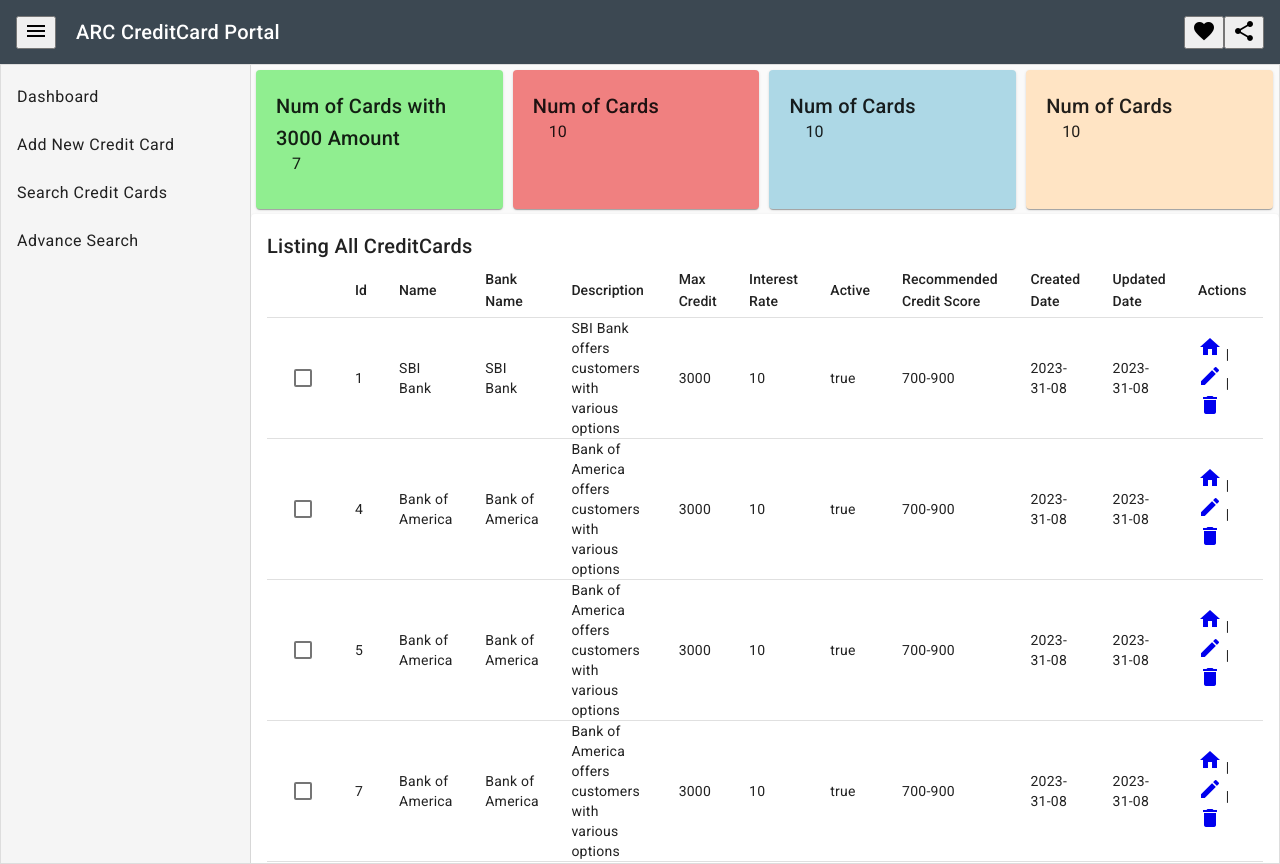
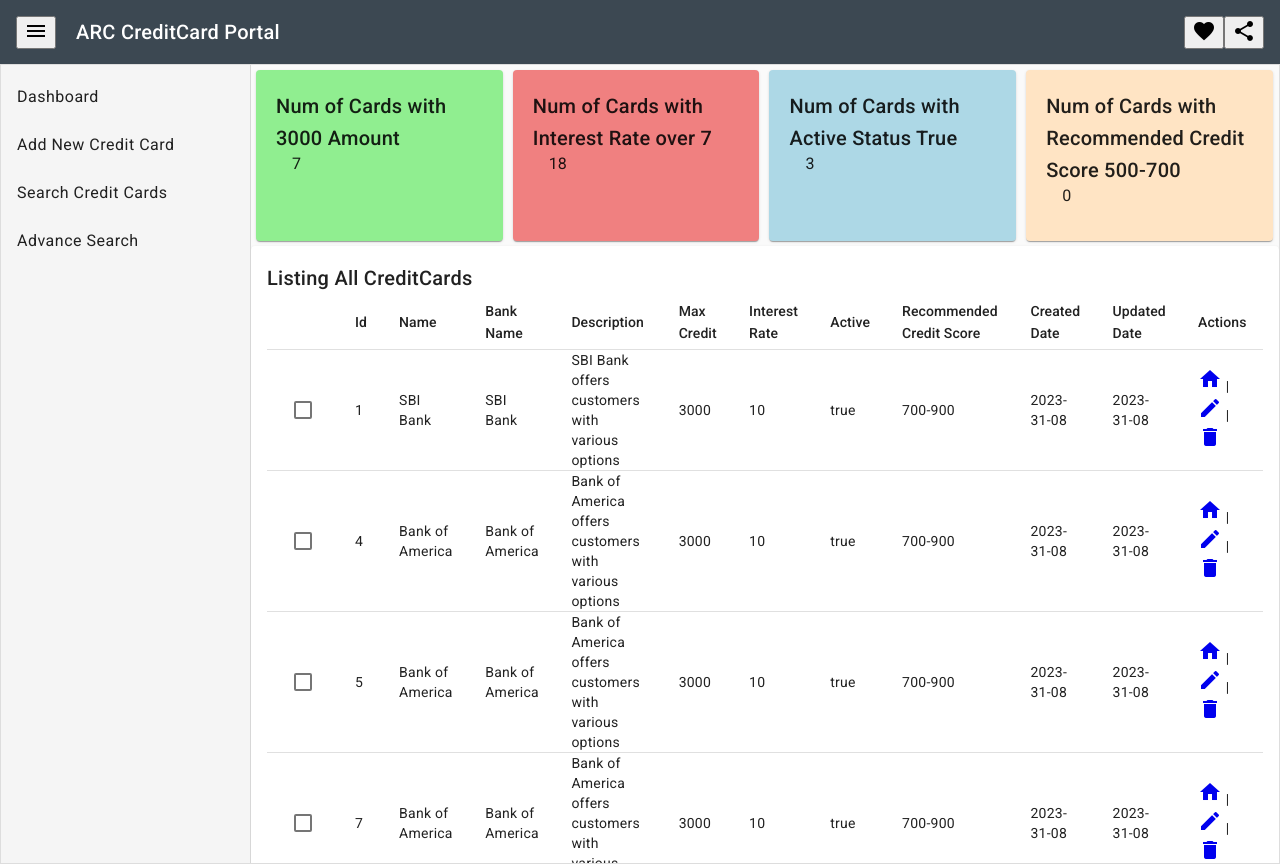
Before and after one commit to krisnee/CreditCardAdmin, an Angular app: page /creditcards in a window 1280 px wide. Built offline with nearby package versions, Linux system fonts and the light colour scheme; data requests are answered from the project's data file.

Commit message:
CreditCardServiceAndOtherFixes

```diff
--- a/src/app/creditcards/add/add.component.ts
+++ b/src/app/creditcards/add/add.component.ts
@@ -13,7 +13,7 @@ export class AddComponent {
 
   private subscription: Subscription | undefined;
 
-  constructor(private creditcardsService: CreditcardsService,
+  constructor(private creditCardsService: CreditcardsService,
     private router: Router) {
   }
 
@@ -24,10 +24,8 @@ export class AddComponent {
       description: "",
       maxCredit: 5000,
       interestRate: 12,
-      introOffer: true,
       active: true,
       recommendedCreditScore: "100-500",
-      numberOfApplications: 1,
       annualFee: 12,
       termsAndConditions: "Terms and Conditions for the Credit Card",
       createdDate: Date(),
@@ -35,9 +33,9 @@ export class AddComponent {
     }
 
   saveCreditCard() {
-    this.subscription = this.creditcardsService.createCreditCard(this.newCreditCard).subscribe(data => {
+    this.subscription = this.creditCardsService.createCreditCard(this.newCreditCard).subscribe(data => {
       alert("Credit Card Added");
-      this.router.navigate(['/creditcards']);
+      this.router.navigate(['creditcards']);
     })
   }
   ngOnDestroy(){
--- a/src/app/creditcards/creditcards.component.html
+++ b/src/app/creditcards/creditcards.component.html
@@ -5,18 +5,18 @@
     </mat-card>
 
     <mat-card class="mat-card count-card bg-warning">
-      <mat-card-title>Num of Cards</mat-card-title>
-      <mat-card-content>10</mat-card-content>
+      <mat-card-title>Num of Cards with Interest Rate over 7</mat-card-title>
+      <mat-card-content>{{creditCardMaximumInterest}}</mat-card-content>
     </mat-card>
 
     <mat-card class="mat-card count-card bg-info">
-      <mat-card-title>Num of Cards</mat-card-title>
-      <mat-card-content>10</mat-card-content>
+      <mat-card-title>Num of Cards with Active Status True</mat-card-title>
+      <mat-card-content>{{creditCardActive}}</mat-card-content>
     </mat-card>
 
     <mat-card class="mat-card count-card bg-primary">
-      <mat-card-title>Num of Cards</mat-card-title>
-      <mat-card-content>10</mat-card-content>
+      <mat-card-title>Num of Cards with Recommended Credit Score 500-700</mat-card-title>
+      <mat-card-content>{{creditCardRecommendedCreditScore}}</mat-card-content>
     </mat-card>
   </div>
 
@@ -103,6 +103,6 @@
       <tr mat-header-row *matHeaderRowDef="displayColumns"></tr>
       <tr mat-row *matRowDef="let row; columns: displayColumns"></tr>
     </table>
-    <mat-paginator [pageSizeOptions]="[5, 10, 15, 20]"></mat-paginator>
+    <mat-paginator [pageSizeOptions]="[5, 10, 15, 20]" showFirstLastButtons></mat-paginator>
   </mat-card-content>
 </mat-card>
--- a/src/app/creditcards/creditcards.component.ts
+++ b/src/app/creditcards/creditcards.component.ts
@@ -18,11 +18,11 @@ export class CreditcardsComponent {
 
   creditCardMaximumAmount: number = 0;
   creditCardMaximumInterest: number = 0;
-  creditCardReccomendedCreditScore: number = 0;
+  creditCardRecommendedCreditScore: number = 0;
   creditCardActive: number = 0;
 
-  constructor(private creditcardsService: CreditcardsService) {
-    this.creditcardsService.getCreditCards().subscribe((data:CreditCard[]) => {
+  constructor(private creditCardsService: CreditcardsService) {
+    this.creditCardsService.getCreditCards().subscribe((data:CreditCard[]) => {
       this.creditcards = data;
 
       this.dataSource = new MatTableDataSource(this.creditcards);
@@ -48,10 +48,9 @@ export class CreditcardsComponent {
     this.selection.toggle(row as never);
   }
   calculateMetrics() {
-    console.log(this.creditcards)
     this.creditCardMaximumAmount = this.creditcards.filter(card => card.maxCredit > 3000).length;
-    this.creditCardMaximumInterest = this.creditcards.filter(card => card.interestRate < 11.5).length;
-    this.creditCardReccomendedCreditScore = this.creditcards.filter(card => card.recommendedCreditScore == "500-700").length;
+    this.creditCardMaximumInterest = this.creditcards.filter(card => card.interestRate > 7).length;
+    this.creditCardRecommendedCreditScore = this.creditcards.filter(card => card.recommendedCreditScore == "500-700").length;
     this.creditCardActive = this.creditcards.filter(card => card.active == false).length;
     }
   }
--- a/src/app/creditcards/edit/edit.component.html
+++ b/src/app/creditcards/edit/edit.component.html
@@ -4,6 +4,10 @@
   </mat-card-header>
   <mat-card-content>
     <form [formGroup]="editCreditCardForm" (ngSubmit)="onSubmit()">
+
+      <div class="form-group">
+        <input type="hidden" placeholder="Credit Card Name" formControlName="id" value={{creditCardId}}>
+      </div>
 
       <div class="form-group">
         <mat-form-field class="half-width">
--- a/src/app/creditcards/edit/edit.component.ts
+++ b/src/app/creditcards/edit/edit.component.ts
@@ -15,6 +15,8 @@ export class EditComponent {
 
   editCreditCardForm!: FormGroup;
 
+  creditCardId: number = 0;
+
   creditCardData: CreditCard | null = null;
 
   private destroy$ : Subject<void> = new Subject<void>();
@@ -22,9 +24,10 @@ export class EditComponent {
   constructor(private formBuilder: FormBuilder,
     private route: ActivatedRoute,
     private snackBar: MatSnackBar,
-    private creditcardsService: CreditcardsService) {
+    private creditCardsService: CreditcardsService) {
 
       this.editCreditCardForm = this.formBuilder.group({
+        id: [this.creditCardId],
         name: ['', [Validators.required, Validators.minLength(3), Validators.maxLength(20)]],
         bankName: ['', [Validators.required, Validators.minLength(3), Validators.maxLength(20)]],
         description: ['', [Validators.required, Validators.minLength(3), Validators.maxLength(20)]],
@@ -42,9 +45,10 @@ export class EditComponent {
   }
   ngOnInit(){
     const id = parseInt(this.route.snapshot.paramMap.get("id")|| '');
+    this.creditCardId = id;
 
-    if(id !== 0) {
-      this.creditcardsService.getCreditCardById(id)
+    if(id !== 0){
+      this.creditCardsService.getCreditCardById(id)
       .pipe(takeUntil(this.destroy$))
       .subscribe(data => {
         this.creditCardData = data;
@@ -57,17 +61,17 @@ export class EditComponent {
     if(this.editCreditCardForm.valid) {
       const updatedFormData: CreditCard = this.editCreditCardForm.value;
 
-      this.creditcardsService.updateCreditCard(updatedFormData)
+      this.creditCardsService.updateCreditCard(updatedFormData)
       .pipe(takeUntil(this.destroy$))
       .subscribe(() => {
         this.showSuccessMessage("Credit Card Updated Successfully");
-      });
+      })
     }
   }
   showSuccessMessage(message: string) {
     this.snackBar.open(message, 'Close', {
       duration: 3000
-      });
+    })
   }
   ngOnDestory(){
     this.destroy$.next();
--- a/src/app/creditcards/view/view.component.html
+++ b/src/app/creditcards/view/view.component.html
@@ -10,10 +10,11 @@
       <div><strong>CreditCard ID: </strong>{{creditCardDetails.id }}</div>
       <div><strong>Description: </strong>{{creditCardDetails.description }}</div>
       <div><strong>Max Credit: </strong>{{creditCardDetails.maxCredit }}</div>
-      <div><strong>Intereest Rate: </strong>{{creditCardDetails.interestRate }}</div>
+      <div><strong>Interest Rate: </strong>{{creditCardDetails.interestRate }}</div>
       <div><strong>Recommended Credit Score: </strong>{{creditCardDetails.recommendedCreditScore }}</div>
       <div><strong>Created Date: </strong>{{creditCardDetails.createdDate }}</div>
       <div><strong>Updated Date: </strong>{{creditCardDetails.updatedDate }}</div>
+      <div><strong>Active: </strong>{{creditCardDetails.active }} </div>
     </mat-card-content>
   </mat-card>
 </ng-container>
--- a/src/app/creditcards/view/view.component.ts
+++ b/src/app/creditcards/view/view.component.ts
@@ -14,7 +14,7 @@ import { CreditcardsService } from 'src/app/services/creditcards.service';
 export class ViewComponent {
 
   creditCardDetails!: CreditCard;
-  creditCardId!: number;
+  creditCardId!: Number;
 
   private destroy$: Subject<void> = new Subject<void>();
 
@@ -24,11 +24,11 @@ export class ViewComponent {
 
       this.creditCardId = parseInt(this.router.snapshot.paramMap.get("id") || '');
 
-      this.creditCardsService.getCreditCardById(3)
+      this.creditCardsService.getCreditCardById(this.creditCardId)
       .pipe(takeUntil(this.destroy$))
       .subscribe((data: CreditCard) => {
         this.showSuccessMessage("Credit Card Loaded Successfully");
-      this.creditCardDetails = data;
+        this.creditCardDetails = data;
     })
   }
   showSuccessMessage(message: string){
--- a/src/app/models/credit-card.ts
+++ b/src/app/models/credit-card.ts
@@ -5,10 +5,8 @@ export interface CreditCard {
     description: string;
     maxCredit: number;
     interestRate: number;
-    introOffer: boolean;
     active: boolean;
     recommendedCreditScore: string;
-    numberOfApplications: number;
     annualFee: number;
     termsAndConditions: string;
     createdDate: string;
--- a/src/app/services/creditcards.service.ts
+++ b/src/app/services/creditcards.service.ts
@@ -12,24 +12,31 @@ export class CreditcardsService {
 
   constructor(private httpClient: HttpClient) { }
 
+  // CRUD Functionality
+
+  // Create New Credit Card
   createCreditCard(creditCard: CreditCard): Observable<CreditCard> {
-    return this.httpClient.post<CreditCard>(this.apiUrl,creditCard);
+    return this.httpClient.post<CreditCard>(this.apiUrl, creditCard);
   }
 
-  getCreditCards(): Observable<CreditCard[]> {
+  // Get All Credit Cards
+  getCreditCards(): Observable<CreditCard[]>{
     return this.httpClient.get<CreditCard[]>(this.apiUrl);
   }
 
+  // Get Specific Credit Card
   getCreditCardById(id: Number): Observable<CreditCard> {
     const url = `${this.apiUrl}/${id}`;
-    return this.httpClient.get<CreditCard>(this.apiUrl);
+    return this.httpClient.get<CreditCard>(url);
   }
 
+  // Update Functionality
   updateCreditCard(creditCard: CreditCard): Observable<CreditCard> {
     const url = `${this.apiUrl}/${creditCard.id}`;
     return this.httpClient.put<CreditCard>(url, creditCard);
   }
 
+  // Delete Functionality
   deleteCreditCard(id: Number): Observable<void> {
     const url = `${this.apiUrl}/${id}`;
     return this.httpClient.delete<void>(url);
```
Lines whose indentation alone changed are shown as unchanged.
